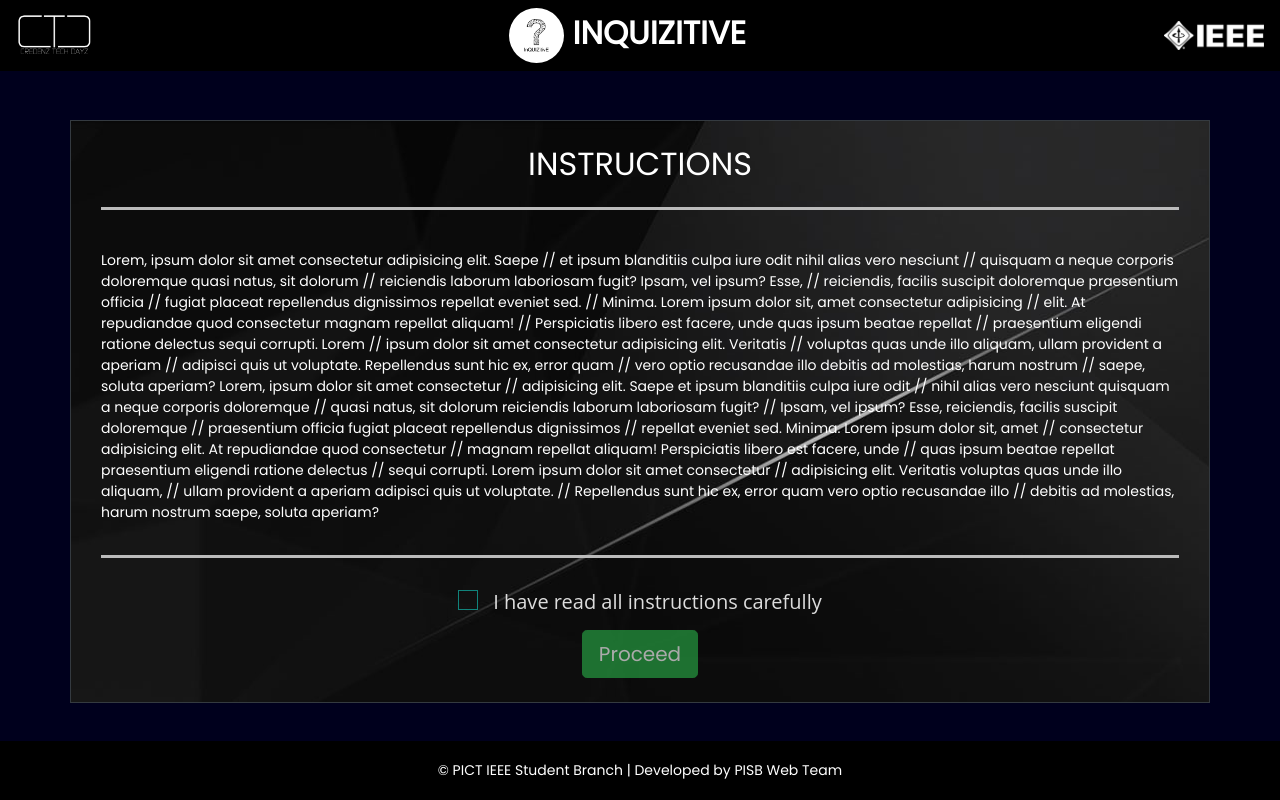
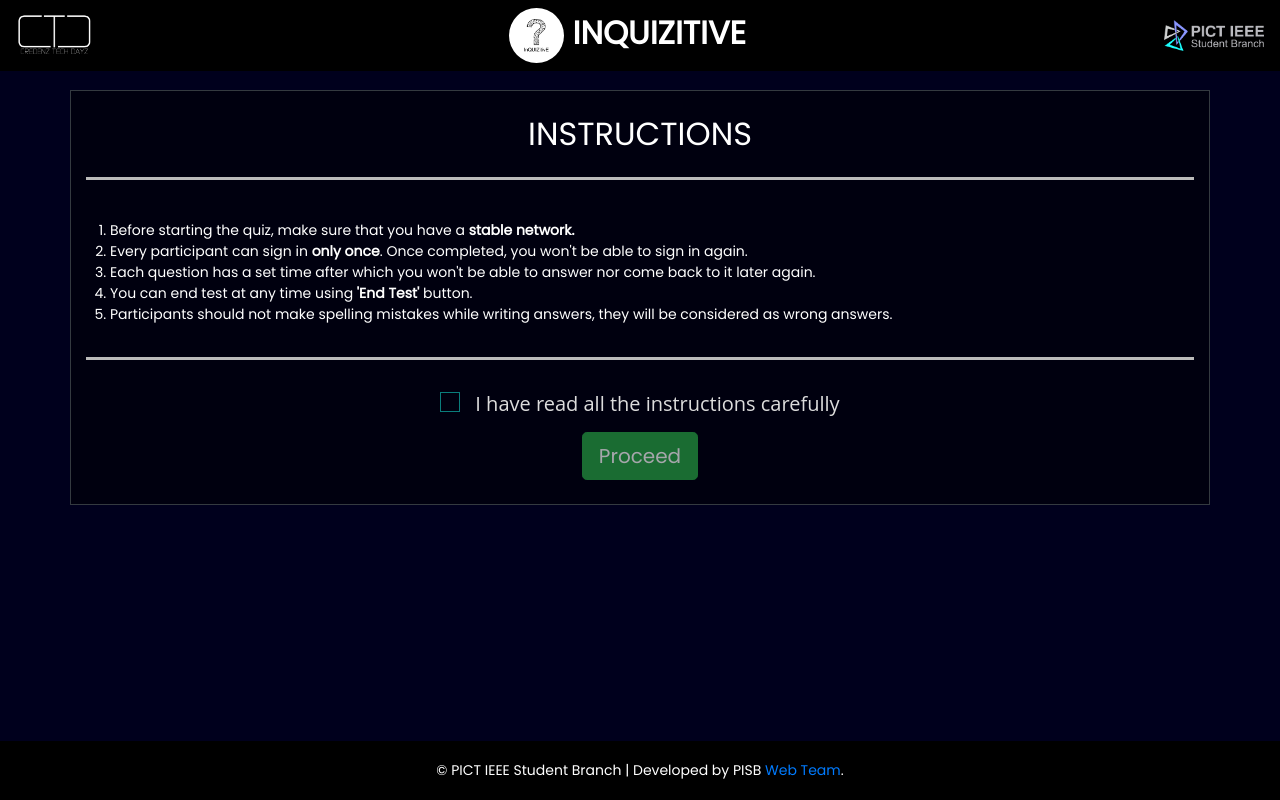
Before and after one commit to credenz/Inquizitive-Frontend, a React (Create React App) app: page /ins in a window 1280 px wide. Built offline with nearby package versions, Linux system fonts and the light colour scheme.

Commit message:
Merge changes and Design Improvements.

```diff
--- a/src/components/Endpage/Endpage.css
+++ b/src/components/Endpage/Endpage.css
@@ -1,11 +1,13 @@
 .endpage-cont{
     color: white;
-    margin-top: 120px;
-    margin-bottom: 75px;
-    background-image: url(../../images/questionbg.jpg);
+    margin-top: 100px;
+    margin-bottom: 130px;
+    background-color: rgba(0, 0, 0, 0.486);
 }
 .wrt-text{
     color: white;
+    margin-bottom: 50px;
+    font-size: 1.5rem;
 }
 .tick{
     display: block;
--- a/src/components/Endpage/Endpage.js
+++ b/src/components/Endpage/Endpage.js
@@ -1,22 +1,12 @@
 import React from "react";
+import { Col, Container, Navbar, Row } from "reactstrap";
 import Tick from "../../images/check.png";
+import ctdlogo from "../../images/ctd.png";
+import Inq from "../../images/inquizitive.png";
+import PISB from "../../images/PISB.png";
+import Footer from "../Home/Footer/Footer";
 import "./Endpage.css";
-import {
-  Button,
-  Col,
-  Container,
-  Form,
-  FormGroup,
-  Input,
-  Label,
-  Navbar,
-  NavbarBrand,
-  Row,
-} from "reactstrap";
-import ctdlogo from "../../images/ctd.png";
-import PISB from "../../images/IEEE White.png";
-import Inq from "../../images/inquizitive.png";
-import Footer from "../Home/Footer/Footer";
+
 const Endpage = () => {
   return (
     // <div>
@@ -108,22 +98,20 @@ const Endpage = () => {
         <Col>
           <Row>
             <Col>
-              <img className="tick center" src={Tick} />
+              <img className="tick center" alt='green tick' src={Tick} />
             </Col>
           </Row>
           <Row>
             <Col>
               <div className="wrt-text text-center">
-                <h3>YOUR RESPONSE WAS SUBMITTED SUCCESSFULLY</h3>
-                <h3>THANK YOU </h3>
+                <div>YOUR RESPONSE WAS SUBMITTED SUCCESSFULLY.</div>
+                <b>THANK YOU !</b>
               </div>
             </Col>
           </Row>
         </Col>
       </Container>
-      <footer className="foot">
-        © PICT IEEE Student Branch | Developed by PISB Web Team
-      </footer>
+      <Footer />
     </div>
   );
 };
--- a/src/components/Instructions/Instruction.js
+++ b/src/components/Instructions/Instruction.js
@@ -1,21 +1,12 @@
 import React, { useState } from "react";
-import { Router, Link } from "react-router-dom";
+import { Link } from "react-router-dom";
+import { Col, Container, Navbar, Row } from "reactstrap";
+import ctdlogo from "../../images/ctd.png";
+import Inq from "../../images/inquizitive.png";
+import PISB from "../../images/PISB.png";
+import Footer from "../Home/Footer/Footer";
 import "./in.css";
-import {
-  Button,
-  Col,
-  Container,
-  Form,
-  FormGroup,
-  Input,
-  Label,
-  Navbar,
-  NavbarBrand,
-  Row,
-} from "reactstrap";
-import ctdlogo from "../../images/ctd.png";
-import PISB from "../../images/IEEE White.png";
-import Inq from "../../images/inquizitive.png";
+
 const Instruction = () => {
   const [isActive, setActive] = useState(false);
   const [dest, setDest] = useState("/ins");
@@ -51,7 +42,6 @@ const Instruction = () => {
         </div>
       </Navbar>
       <Container className="main-cont border border-dark ">
-        <Col>
           <Row>
             <Col>
               <h2 className="mt-4 text-center">INSTRUCTIONS</h2>
@@ -60,37 +50,14 @@ const Instruction = () => {
           <hr className="solid" />
           <Row>
             <Col>
-              <p className="mt-4">
-                Lorem, ipsum dolor sit amet consectetur adipisicing elit. Saepe
-                // et ipsum blanditiis culpa iure odit nihil alias vero nesciunt
-                // quisquam a neque corporis doloremque quasi natus, sit dolorum
-                // reiciendis laborum laboriosam fugit? Ipsam, vel ipsum? Esse,
-                // reiciendis, facilis suscipit doloremque praesentium officia
-                // fugiat placeat repellendus dignissimos repellat eveniet sed.
-                // Minima. Lorem ipsum dolor sit, amet consectetur adipisicing
-                // elit. At repudiandae quod consectetur magnam repellat
-                aliquam! // Perspiciatis libero est facere, unde quas ipsum
-                beatae repellat // praesentium eligendi ratione delectus sequi
-                corrupti. Lorem // ipsum dolor sit amet consectetur adipisicing
-                elit. Veritatis // voluptas quas unde illo aliquam, ullam
-                provident a aperiam // adipisci quis ut voluptate. Repellendus
-                sunt hic ex, error quam // vero optio recusandae illo debitis ad
-                molestias, harum nostrum // saepe, soluta aperiam? Lorem, ipsum
-                dolor sit amet consectetur // adipisicing elit. Saepe et ipsum
-                blanditiis culpa iure odit // nihil alias vero nesciunt quisquam
-                a neque corporis doloremque // quasi natus, sit dolorum
-                reiciendis laborum laboriosam fugit? // Ipsam, vel ipsum? Esse,
-                reiciendis, facilis suscipit doloremque // praesentium officia
-                fugiat placeat repellendus dignissimos // repellat eveniet sed.
-                Minima. Lorem ipsum dolor sit, amet // consectetur adipisicing
-                elit. At repudiandae quod consectetur // magnam repellat
-                aliquam! Perspiciatis libero est facere, unde // quas ipsum
-                beatae repellat praesentium eligendi ratione delectus // sequi
-                corrupti. Lorem ipsum dolor sit amet consectetur // adipisicing
-                elit. Veritatis voluptas quas unde illo aliquam, // ullam
-                provident a aperiam adipisci quis ut voluptate. // Repellendus
-                sunt hic ex, error quam vero optio recusandae illo // debitis ad
-                molestias, harum nostrum saepe, soluta aperiam?
+              <p className="mt-4 ml-4">
+                <ol>
+                  <li>Before starting the quiz, make sure that you have a <b>stable network.</b></li>
+                  <li>Every participant can sign in <b>only once</b>. Once completed, you won't be able to sign in again.</li>
+                  <li>Each question has a set time after which you won't be able to answer nor come back to it later again.</li>
+                  <li>You can end test at any time using <b>'End Test'</b> button.</li>
+                  <li>Participants should not make spelling mistakes while writing answers, they will be considered as wrong answers.</li>
+                </ol>
               </p>
             </Col>
           </Row>
@@ -101,7 +68,7 @@ const Instruction = () => {
                 <div class="boxes ">
                   <input type="checkbox" onChange={handleChecked} id="box-3" />
                   <label for="box-3">
-                    <h5>I have read all instructions carefully</h5>
+                    <h5>I have read all the instructions carefully</h5>
                   </label>
                 </div>
                 <Link to={dest}>
@@ -116,11 +83,8 @@ const Instruction = () => {
               </div>
             </Col>
           </Row>
-        </Col>
       </Container>
-      <footer className="foot">
-        © PICT IEEE Student Branch | Developed by PISB Web Team
-      </footer>
+      <Footer />
     </div>
   );
 };
--- a/src/components/Instructions/in.css
+++ b/src/components/Instructions/in.css
@@ -1,8 +1,8 @@
 .main-cont{
     color: white;
-    margin-top: 120px;
+    margin-top: 90px;
     margin-bottom: 75px;
-    background-image: url(../../images/questionbg.jpg);
+    background-color: rgba(0, 0, 0, 0.486);
 
 }
 hr.solid {
@@ -19,9 +19,6 @@ input[type="checkbox"] + label {
   font: 14px/20px 'Open Sans', Arial, sans-serif;
   color: #ddd;
   cursor: pointer;
-  -webkit-user-select: none;
-  -moz-user-select: none;
-  -ms-user-select: none;
 }
 
 input[type="checkbox"] + label:last-child { margin-bottom: 0; }
```
